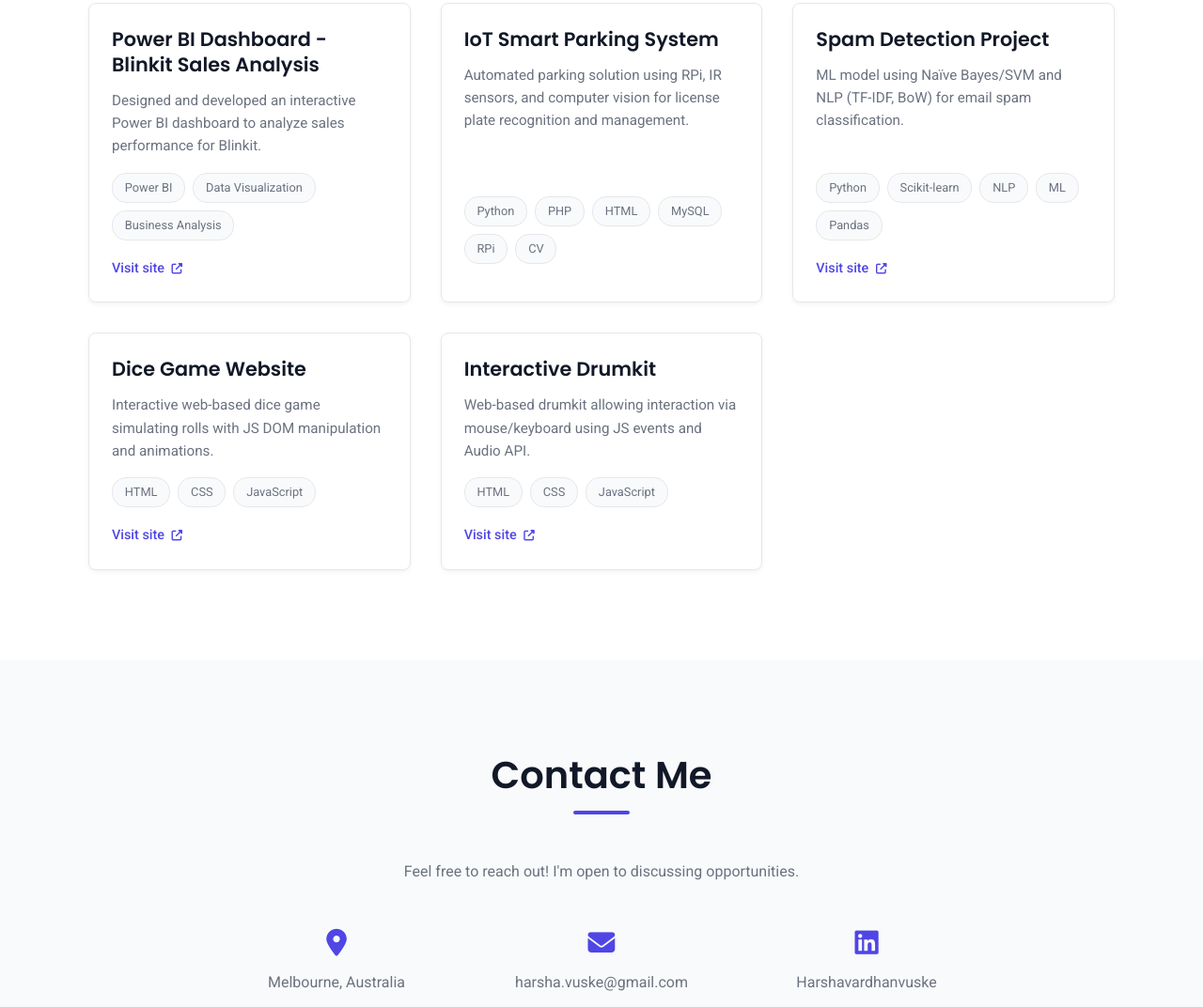
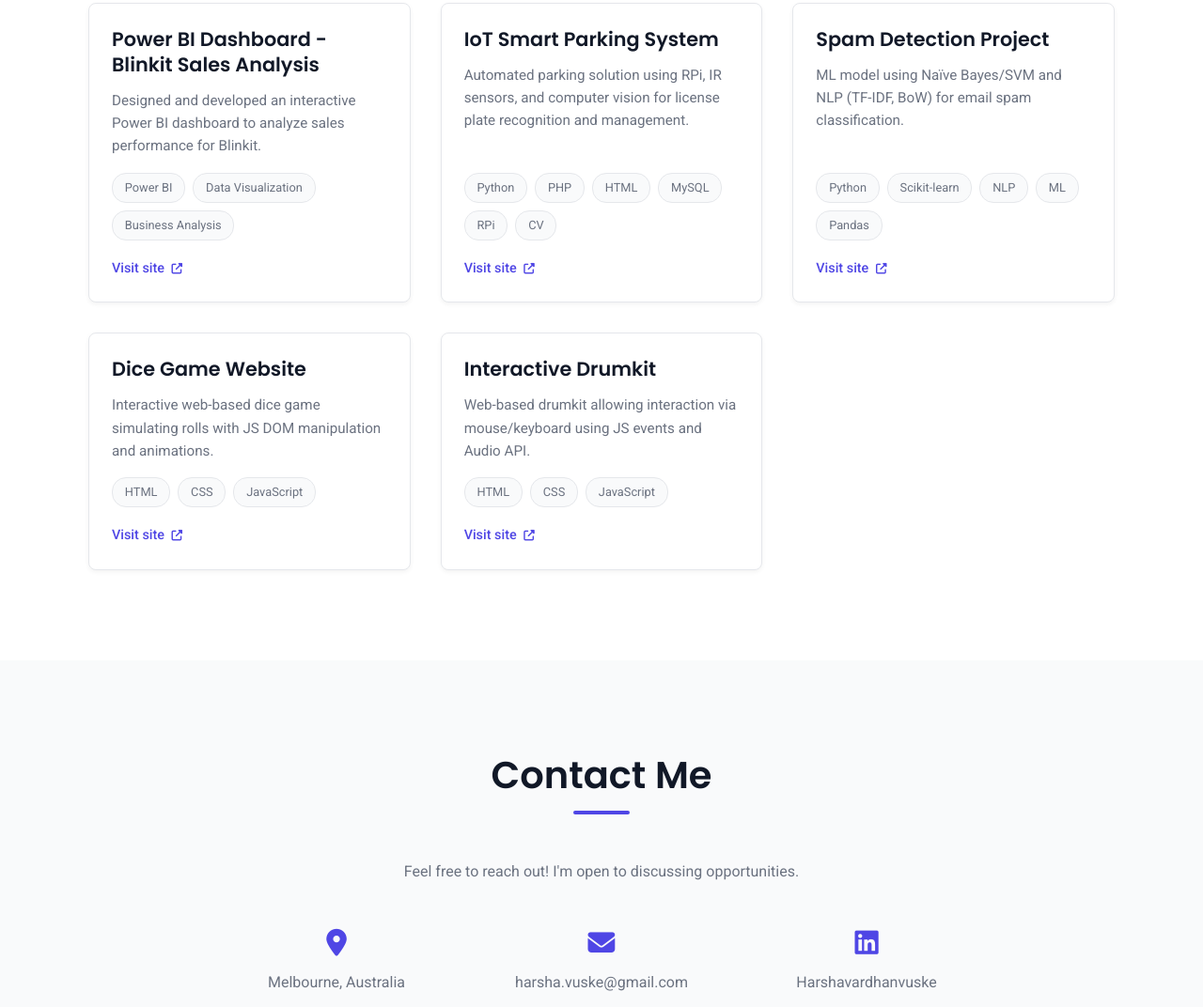
Before and after one commit to harshavardhan-github/portfolio, a plain HTML site: page index.html in a window 1280 px wide. Shown: the part 3454-4526 px from the top of the page at 94% size. Drawn offline with nearby package versions, Linux system fonts and the light colour scheme.

Commit message:
index.html

```diff
--- a/index.html
+++ b/index.html
@@ -182,6 +182,9 @@
                             <div class="card-tags">
                                 <span>Python</span><span>PHP</span><span>HTML</span><span>MySQL</span><span>RPi</span><span>CV</span>
                             </div>
+                            <div class="card-links">
+                                <a href="https://harshavardhan-github.github.io/IoT-Smart-parking/" target="_blank" class="btn-link">Visit site <i class="fas fa-external-link-alt"></i></a>
+                            </div>
                         </div>
                     </div>
 
```
